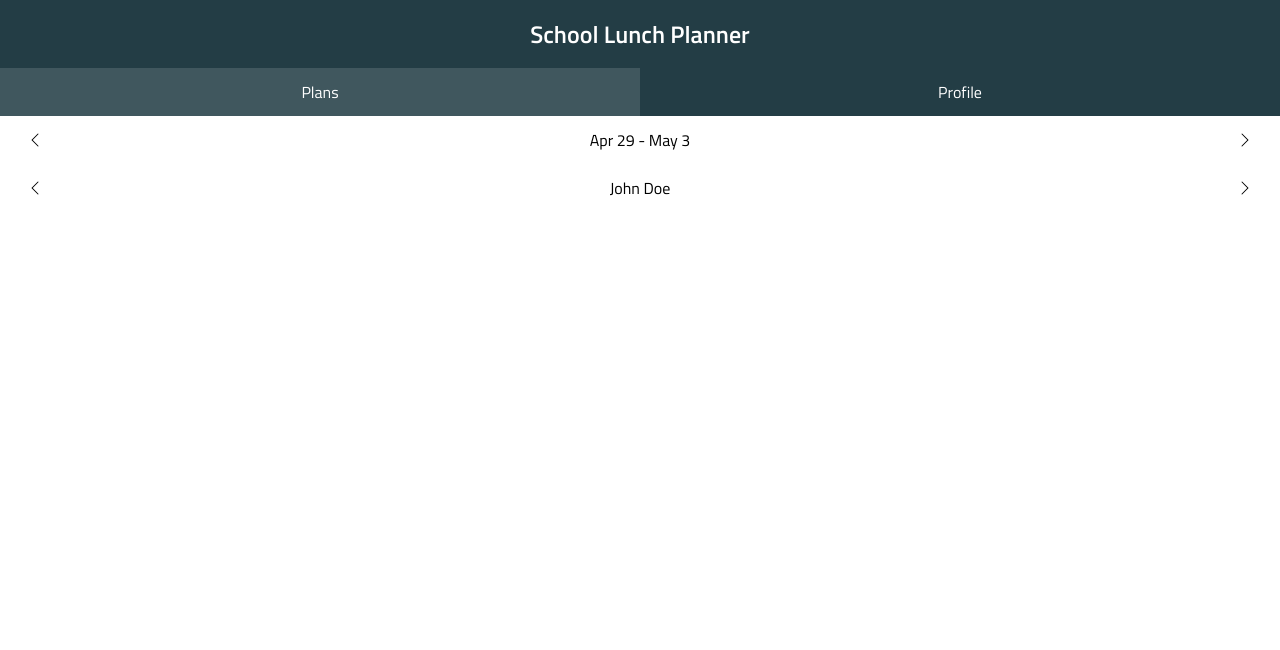
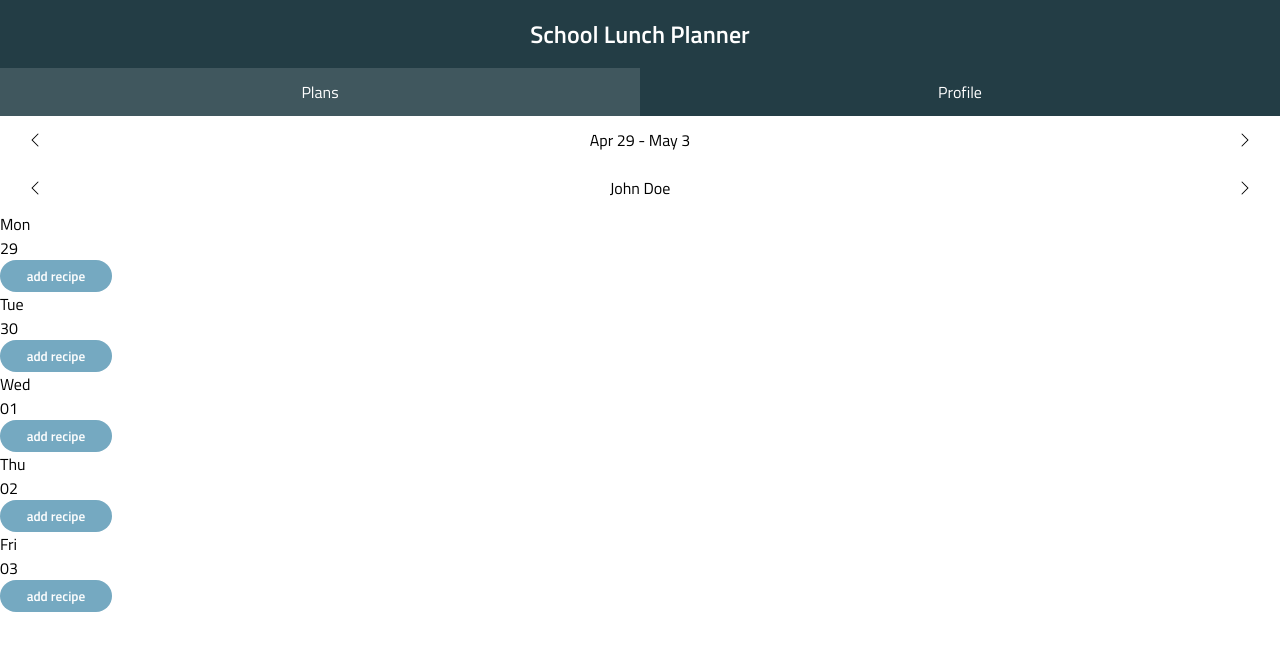
Before and after one commit to irenewan5/ling-wang-school-lunch-planner, a React (Create React App) app: page /plans in a window 1280 px wide. Shown: the top 650 px of the page. Built offline with nearby package versions, Linux system fonts and the light colour scheme.

Commit message:
add elements in plans page

```diff
--- a/src/components/WeekPicker/WeekPicker.js
+++ b/src/components/WeekPicker/WeekPicker.js
@@ -1,10 +1,10 @@
 import chevronLeftIcon from "../../assets/icons/chevron-left.svg";
 import chevronRightIcon from "../../assets/icons/chevron-right.svg";
+import { getMonday } from "../../libs/utils";
 import "./WeekPicker.scss";
 
 function WeekPicker({ date, onChange }) {
-  const monday =
-    date.day() === 6 ? date.add(2, "days") : date.startOf("week").add(1, "day");
+  const monday = getMonday(date);
 
   const friday = monday.add(4, "day");
 
--- /dev/null
+++ b/src/libs/utils.js
@@ -0,0 +1,7 @@
+import dayjs from "dayjs";
+
+export function getMonday(date) {
+  return dayjs(date).day() === 6
+    ? date.add(2, "days")
+    : date.startOf("week").add(1, "day");
+}
--- a/src/pages/PlansPage/PlansPage.js
+++ b/src/pages/PlansPage/PlansPage.js
@@ -1,9 +1,14 @@
-import { useSearchParams } from "react-router-dom";
+import { useNavigate, useSearchParams } from "react-router-dom";
 import WeekPicker from "../../components/WeekPicker/WeekPicker";
 import dayjs from "dayjs";
 import KidPicker from "../../components/KidPicker/KidPicker";
+import { getMonday } from "../../libs/utils";
+import { useState } from "react";
 
 function PlansPage() {
+  const navigation = useNavigate();
+  const [plans, setPlans] = useState([]);
+
   const [searchParams, setSearchParams] = useSearchParams();
   const onWeekChange = (newDate) => {
     const params = new URLSearchParams(searchParams);
@@ -19,10 +24,47 @@ function PlansPage() {
     setSearchParams(params);
   };
   const kidId = searchParams.get("kidId") ?? undefined;
+
+  const monday = getMonday(date);
+
+  const days = [
+    monday,
+    monday.add(1, "day"),
+    monday.add(2, "day"),
+    monday.add(3, "day"),
+    monday.add(4, "day"),
+  ];
+
   return (
     <>
       <WeekPicker date={date} onChange={onWeekChange} />
       <KidPicker kidId={kidId} onChange={onKidChange} />
+
+      <div>
+        {days.map((day) => {
+          const date = day.format("YYYY-MM-DD");
+          const plan = plans.find((plan) => plan.date === date);
+          return (
+            <div key={date}>
+              <div>{day.format("ddd")}</div>
+              <div>{day.format("DD")}</div>
+              <div>
+                {plan ? (
+                  plan.recipe_label
+                ) : (
+                  <button
+                    onClick={() => {
+                      navigation(`/recipes?kidId=${kidId}&date=${date}`);
+                    }}
+                  >
+                    add recipe
+                  </button>
+                )}
+              </div>
+            </div>
+          );
+        })}
+      </div>
     </>
   );
 }
```
